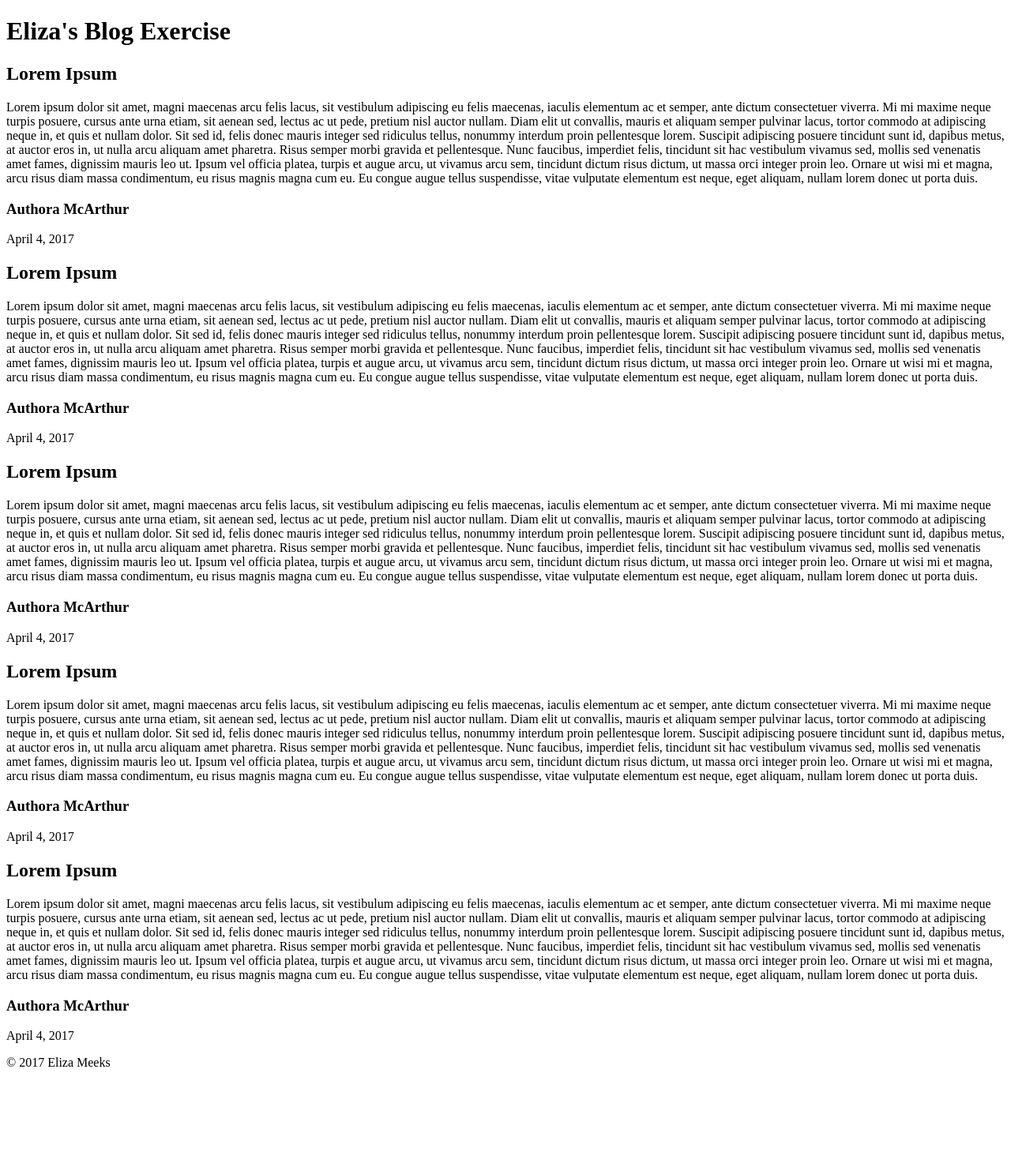
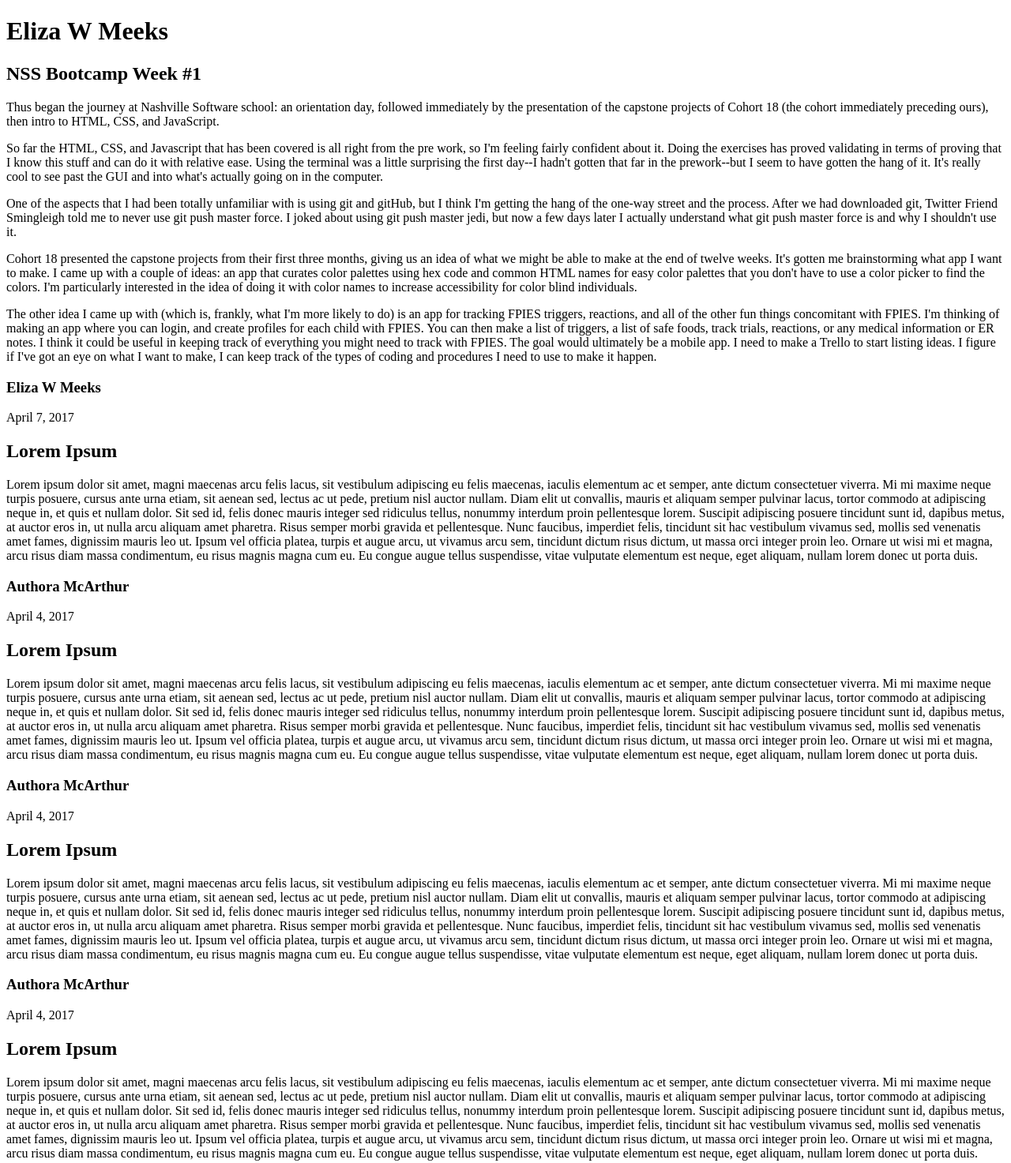
Before and after one commit to elizameeks/HTML-Blog-Exercise, a plain HTML site: page index.html in a window 1280 px wide. Shown: the top 1473 px of the page at 79% size. Before the commit the page ends 1363 px from the top, so only its background shows below. Drawn offline with Linux system fonts and the light colour scheme.

Commit message:
Added a branch for the first week's blog, wrote the post, and edited some HTML a tad.

```diff
--- a/index.html
+++ b/index.html
@@ -1,20 +1,39 @@
 <!DOCTYPE html>
 <html lang="en">
 <head>
-	<title>Eliza's Blog Exercise</title>
+	<title>Eliza W Meeks</title>
 	<meta charset="utf-8">
 </head>
 <body>
 	<div>
 	<header>
-		<h1>Eliza's Blog Exercise</h1>
+		<h1>Eliza W Meeks</h1>
 	</header>
 	<div>
 		<article>
 			<header>
+				<h2>NSS Bootcamp Week #1</h2>
+			</header>
+				<section>
+					<p>Thus began the journey at Nashville Software school: an orientation day, followed immediately by the presentation of the capstone projects of Cohort 18 (the cohort immediately preceding ours), then intro to HTML, CSS, and JavaScript.</p>
+					<p>So far the HTML, CSS, and Javascript that has been covered is all right from the pre work, so I'm feeling fairly confident about it. Doing the exercises has proved validating in terms of proving that I know this stuff and can do it with relative ease. Using the terminal was a little surprising the first day--I hadn't gotten that far in the prework--but I seem to have gotten the hang of it. It's really cool to see past the GUI and into what's actually going on in the computer.</p>
+					<p>One of the aspects that I had been totally unfamiliar with is using git and gitHub, but I think I'm getting the hang of the one-way street and the process. After we had downloaded git, Twitter Friend Smingleigh told me to never use git push master force. I joked about using git push master jedi, but now a few days later I actually understand what git push master force is and why I shouldn't use it.</p>
+					<p>Cohort 18 presented the capstone projects from their first three months, giving us an idea of what we might be able to make at the end of twelve weeks. It's gotten me brainstorming what app I want to make. I came up with a couple of ideas: an app that curates color palettes using hex code and common HTML names for easy color palettes that you don't have to use a color picker to find the colors. I'm particularly interested in the idea of doing it with color names to increase accessibility for color blind individuals.</p>
+					<p>The other idea I came up with (which is, frankly, what I'm more likely to do) is an app for tracking FPIES triggers, reactions, and all of the other fun things concomitant with FPIES. I'm thinking of making an app where you can login, and create profiles for each child with FPIES. You can then make a list of triggers, a list of safe foods, track trials, reactions, or any medical information or ER notes. I think it could be useful in keeping track of everything you might need to track with FPIES. The goal would ultimately be a mobile app. I need to make a Trello to start listing ideas. I figure if I've got an eye on what I want to make, I can keep track of the types of coding and procedures I need to use to make it happen.</p>
+				</section>
+			<footer>
+				<h3>Eliza W Meeks</h3>
+				<p>April 7, 2017</p>
+			</footer>
+		</article>
+
+		<article>
+			<header>
 				<h2>Lorem Ipsum</h2>
 			</header>
-				<p>Lorem ipsum dolor sit amet, magni maecenas arcu felis lacus, sit vestibulum adipiscing eu felis maecenas, iaculis elementum ac et semper, ante dictum consectetuer viverra. Mi mi maxime neque turpis posuere, cursus ante urna etiam, sit aenean sed, lectus ac ut pede, pretium nisl auctor nullam. Diam elit ut convallis, mauris et aliquam semper pulvinar lacus, tortor commodo at adipiscing neque in, et quis et nullam dolor. Sit sed id, felis donec mauris integer sed ridiculus tellus, nonummy interdum proin pellentesque lorem. Suscipit adipiscing posuere tincidunt sunt id, dapibus metus, at auctor eros in, ut nulla arcu aliquam amet pharetra. Risus semper morbi gravida et pellentesque. Nunc faucibus, imperdiet felis, tincidunt sit hac vestibulum vivamus sed, mollis sed venenatis amet fames, dignissim mauris leo ut. Ipsum vel officia platea, turpis et augue arcu, ut vivamus arcu sem, tincidunt dictum risus dictum, ut massa orci integer proin leo. Ornare ut wisi mi et magna, arcu risus diam massa condimentum, eu risus magnis magna cum eu. Eu congue augue tellus suspendisse, vitae vulputate elementum est neque, eget aliquam, nullam lorem donec ut porta duis.</p>
+				<section>
+					Lorem ipsum dolor sit amet, magni maecenas arcu felis lacus, sit vestibulum adipiscing eu felis maecenas, iaculis elementum ac et semper, ante dictum consectetuer viverra. Mi mi maxime neque turpis posuere, cursus ante urna etiam, sit aenean sed, lectus ac ut pede, pretium nisl auctor nullam. Diam elit ut convallis, mauris et aliquam semper pulvinar lacus, tortor commodo at adipiscing neque in, et quis et nullam dolor. Sit sed id, felis donec mauris integer sed ridiculus tellus, nonummy interdum proin pellentesque lorem. Suscipit adipiscing posuere tincidunt sunt id, dapibus metus, at auctor eros in, ut nulla arcu aliquam amet pharetra. Risus semper morbi gravida et pellentesque. Nunc faucibus, imperdiet felis, tincidunt sit hac vestibulum vivamus sed, mollis sed venenatis amet fames, dignissim mauris leo ut. Ipsum vel officia platea, turpis et augue arcu, ut vivamus arcu sem, tincidunt dictum risus dictum, ut massa orci integer proin leo. Ornare ut wisi mi et magna, arcu risus diam massa condimentum, eu risus magnis magna cum eu. Eu congue augue tellus suspendisse, vitae vulputate elementum est neque, eget aliquam, nullam lorem donec ut porta duis.
+				</section>
 			<footer>
 				<h3>Authora McArthur</h3>
 				<p>April 4, 2017</p>
@@ -25,7 +44,9 @@
 			<header>
 				<h2>Lorem Ipsum</h2>
 			</header>
-				<p>Lorem ipsum dolor sit amet, magni maecenas arcu felis lacus, sit vestibulum adipiscing eu felis maecenas, iaculis elementum ac et semper, ante dictum consectetuer viverra. Mi mi maxime neque turpis posuere, cursus ante urna etiam, sit aenean sed, lectus ac ut pede, pretium nisl auctor nullam. Diam elit ut convallis, mauris et aliquam semper pulvinar lacus, tortor commodo at adipiscing neque in, et quis et nullam dolor. Sit sed id, felis donec mauris integer sed ridiculus tellus, nonummy interdum proin pellentesque lorem. Suscipit adipiscing posuere tincidunt sunt id, dapibus metus, at auctor eros in, ut nulla arcu aliquam amet pharetra. Risus semper morbi gravida et pellentesque. Nunc faucibus, imperdiet felis, tincidunt sit hac vestibulum vivamus sed, mollis sed venenatis amet fames, dignissim mauris leo ut. Ipsum vel officia platea, turpis et augue arcu, ut vivamus arcu sem, tincidunt dictum risus dictum, ut massa orci integer proin leo. Ornare ut wisi mi et magna, arcu risus diam massa condimentum, eu risus magnis magna cum eu. Eu congue augue tellus suspendisse, vitae vulputate elementum est neque, eget aliquam, nullam lorem donec ut porta duis.</p>
+				<section>
+					Lorem ipsum dolor sit amet, magni maecenas arcu felis lacus, sit vestibulum adipiscing eu felis maecenas, iaculis elementum ac et semper, ante dictum consectetuer viverra. Mi mi maxime neque turpis posuere, cursus ante urna etiam, sit aenean sed, lectus ac ut pede, pretium nisl auctor nullam. Diam elit ut convallis, mauris et aliquam semper pulvinar lacus, tortor commodo at adipiscing neque in, et quis et nullam dolor. Sit sed id, felis donec mauris integer sed ridiculus tellus, nonummy interdum proin pellentesque lorem. Suscipit adipiscing posuere tincidunt sunt id, dapibus metus, at auctor eros in, ut nulla arcu aliquam amet pharetra. Risus semper morbi gravida et pellentesque. Nunc faucibus, imperdiet felis, tincidunt sit hac vestibulum vivamus sed, mollis sed venenatis amet fames, dignissim mauris leo ut. Ipsum vel officia platea, turpis et augue arcu, ut vivamus arcu sem, tincidunt dictum risus dictum, ut massa orci integer proin leo. Ornare ut wisi mi et magna, arcu risus diam massa condimentum, eu risus magnis magna cum eu. Eu congue augue tellus suspendisse, vitae vulputate elementum est neque, eget aliquam, nullam lorem donec ut porta duis.
+				</section>
 			<footer>
 				<h3>Authora McArthur</h3>
 				<p>April 4, 2017</p>
@@ -36,7 +57,9 @@
 			<header>
 				<h2>Lorem Ipsum</h2>
 			</header>
-				<p>Lorem ipsum dolor sit amet, magni maecenas arcu felis lacus, sit vestibulum adipiscing eu felis maecenas, iaculis elementum ac et semper, ante dictum consectetuer viverra. Mi mi maxime neque turpis posuere, cursus ante urna etiam, sit aenean sed, lectus ac ut pede, pretium nisl auctor nullam. Diam elit ut convallis, mauris et aliquam semper pulvinar lacus, tortor commodo at adipiscing neque in, et quis et nullam dolor. Sit sed id, felis donec mauris integer sed ridiculus tellus, nonummy interdum proin pellentesque lorem. Suscipit adipiscing posuere tincidunt sunt id, dapibus metus, at auctor eros in, ut nulla arcu aliquam amet pharetra. Risus semper morbi gravida et pellentesque. Nunc faucibus, imperdiet felis, tincidunt sit hac vestibulum vivamus sed, mollis sed venenatis amet fames, dignissim mauris leo ut. Ipsum vel officia platea, turpis et augue arcu, ut vivamus arcu sem, tincidunt dictum risus dictum, ut massa orci integer proin leo. Ornare ut wisi mi et magna, arcu risus diam massa condimentum, eu risus magnis magna cum eu. Eu congue augue tellus suspendisse, vitae vulputate elementum est neque, eget aliquam, nullam lorem donec ut porta duis.</p>
+				<section>
+					Lorem ipsum dolor sit amet, magni maecenas arcu felis lacus, sit vestibulum adipiscing eu felis maecenas, iaculis elementum ac et semper, ante dictum consectetuer viverra. Mi mi maxime neque turpis posuere, cursus ante urna etiam, sit aenean sed, lectus ac ut pede, pretium nisl auctor nullam. Diam elit ut convallis, mauris et aliquam semper pulvinar lacus, tortor commodo at adipiscing neque in, et quis et nullam dolor. Sit sed id, felis donec mauris integer sed ridiculus tellus, nonummy interdum proin pellentesque lorem. Suscipit adipiscing posuere tincidunt sunt id, dapibus metus, at auctor eros in, ut nulla arcu aliquam amet pharetra. Risus semper morbi gravida et pellentesque. Nunc faucibus, imperdiet felis, tincidunt sit hac vestibulum vivamus sed, mollis sed venenatis amet fames, dignissim mauris leo ut. Ipsum vel officia platea, turpis et augue arcu, ut vivamus arcu sem, tincidunt dictum risus dictum, ut massa orci integer proin leo. Ornare ut wisi mi et magna, arcu risus diam massa condimentum, eu risus magnis magna cum eu. Eu congue augue tellus suspendisse, vitae vulputate elementum est neque, eget aliquam, nullam lorem donec ut porta duis.
+				</section>
 			<footer>
 				<h3>Authora McArthur</h3>
 				<p>April 4, 2017</p>
@@ -47,18 +70,9 @@
 			<header>
 				<h2>Lorem Ipsum</h2>
 			</header>
-				<p>Lorem ipsum dolor sit amet, magni maecenas arcu felis lacus, sit vestibulum adipiscing eu felis maecenas, iaculis elementum ac et semper, ante dictum consectetuer viverra. Mi mi maxime neque turpis posuere, cursus ante urna etiam, sit aenean sed, lectus ac ut pede, pretium nisl auctor nullam. Diam elit ut convallis, mauris et aliquam semper pulvinar lacus, tortor commodo at adipiscing neque in, et quis et nullam dolor. Sit sed id, felis donec mauris integer sed ridiculus tellus, nonummy interdum proin pellentesque lorem. Suscipit adipiscing posuere tincidunt sunt id, dapibus metus, at auctor eros in, ut nulla arcu aliquam amet pharetra. Risus semper morbi gravida et pellentesque. Nunc faucibus, imperdiet felis, tincidunt sit hac vestibulum vivamus sed, mollis sed venenatis amet fames, dignissim mauris leo ut. Ipsum vel officia platea, turpis et augue arcu, ut vivamus arcu sem, tincidunt dictum risus dictum, ut massa orci integer proin leo. Ornare ut wisi mi et magna, arcu risus diam massa condimentum, eu risus magnis magna cum eu. Eu congue augue tellus suspendisse, vitae vulputate elementum est neque, eget aliquam, nullam lorem donec ut porta duis.</p>
-			<footer>
-				<h3>Authora McArthur</h3>
-				<p>April 4, 2017</p>
-			</footer>
-		</article>
-
-		<article>
-			<header>
-				<h2>Lorem Ipsum</h2>
-			</header>
-				<p>Lorem ipsum dolor sit amet, magni maecenas arcu felis lacus, sit vestibulum adipiscing eu felis maecenas, iaculis elementum ac et semper, ante dictum consectetuer viverra. Mi mi maxime neque turpis posuere, cursus ante urna etiam, sit aenean sed, lectus ac ut pede, pretium nisl auctor nullam. Diam elit ut convallis, mauris et aliquam semper pulvinar lacus, tortor commodo at adipiscing neque in, et quis et nullam dolor. Sit sed id, felis donec mauris integer sed ridiculus tellus, nonummy interdum proin pellentesque lorem. Suscipit adipiscing posuere tincidunt sunt id, dapibus metus, at auctor eros in, ut nulla arcu aliquam amet pharetra. Risus semper morbi gravida et pellentesque. Nunc faucibus, imperdiet felis, tincidunt sit hac vestibulum vivamus sed, mollis sed venenatis amet fames, dignissim mauris leo ut. Ipsum vel officia platea, turpis et augue arcu, ut vivamus arcu sem, tincidunt dictum risus dictum, ut massa orci integer proin leo. Ornare ut wisi mi et magna, arcu risus diam massa condimentum, eu risus magnis magna cum eu. Eu congue augue tellus suspendisse, vitae vulputate elementum est neque, eget aliquam, nullam lorem donec ut porta duis.</p>
+				<section>
+					Lorem ipsum dolor sit amet, magni maecenas arcu felis lacus, sit vestibulum adipiscing eu felis maecenas, iaculis elementum ac et semper, ante dictum consectetuer viverra. Mi mi maxime neque turpis posuere, cursus ante urna etiam, sit aenean sed, lectus ac ut pede, pretium nisl auctor nullam. Diam elit ut convallis, mauris et aliquam semper pulvinar lacus, tortor commodo at adipiscing neque in, et quis et nullam dolor. Sit sed id, felis donec mauris integer sed ridiculus tellus, nonummy interdum proin pellentesque lorem. Suscipit adipiscing posuere tincidunt sunt id, dapibus metus, at auctor eros in, ut nulla arcu aliquam amet pharetra. Risus semper morbi gravida et pellentesque. Nunc faucibus, imperdiet felis, tincidunt sit hac vestibulum vivamus sed, mollis sed venenatis amet fames, dignissim mauris leo ut. Ipsum vel officia platea, turpis et augue arcu, ut vivamus arcu sem, tincidunt dictum risus dictum, ut massa orci integer proin leo. Ornare ut wisi mi et magna, arcu risus diam massa condimentum, eu risus magnis magna cum eu. Eu congue augue tellus suspendisse, vitae vulputate elementum est neque, eget aliquam, nullam lorem donec ut porta duis.
+				</section>
 			<footer>
 				<h3>Authora McArthur</h3>
 				<p>April 4, 2017</p>
```
